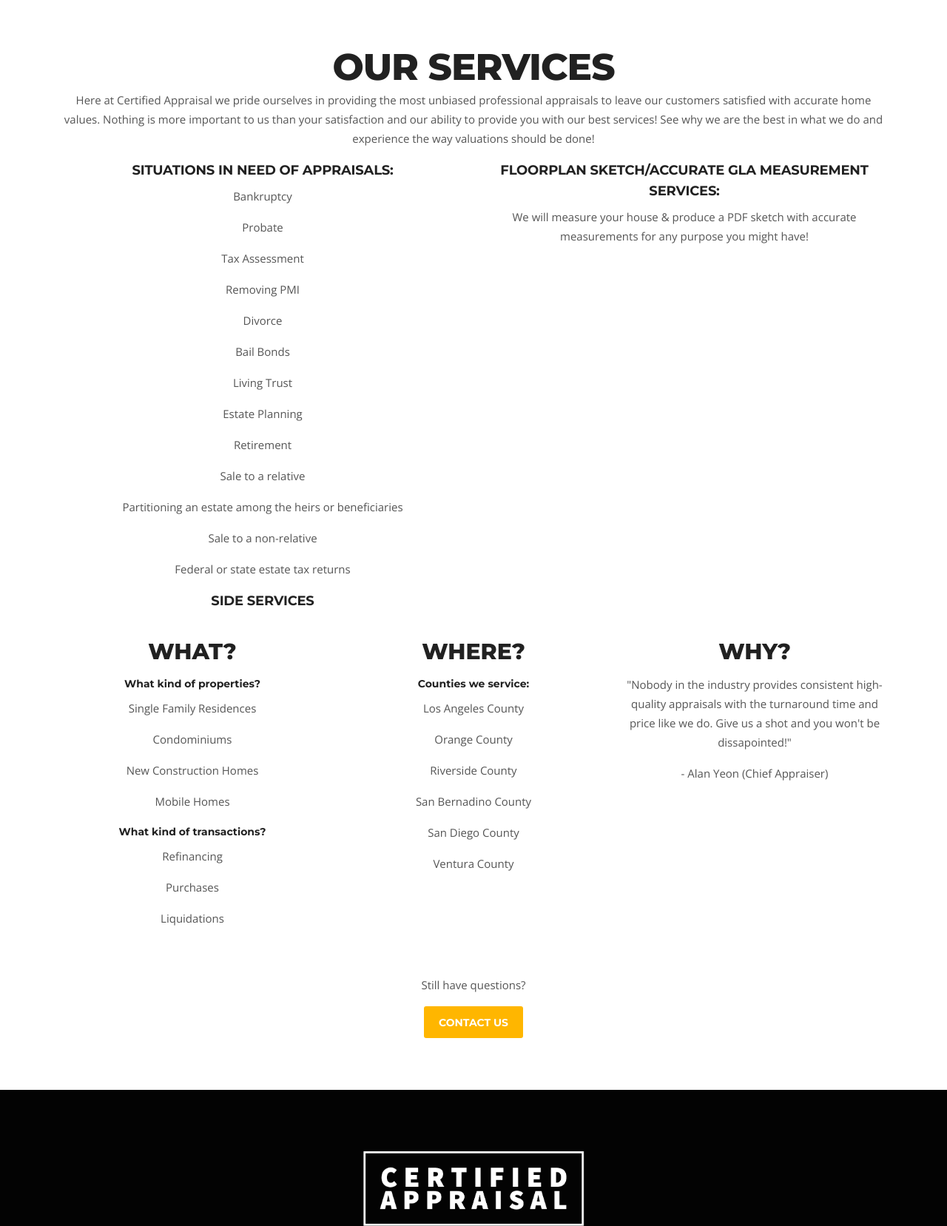
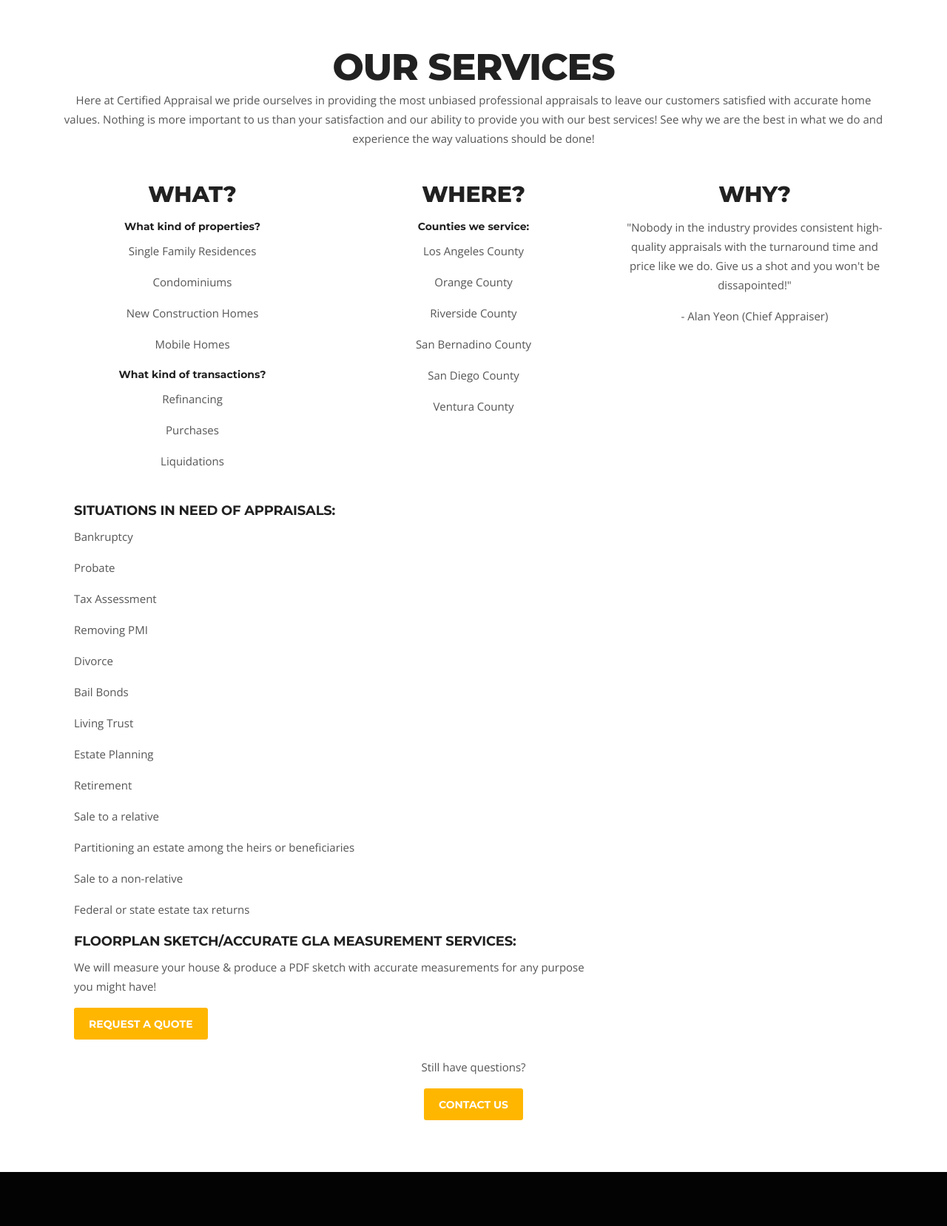
Before and after one commit to nicolasyeon/certifiedappraisal, a Django app: page /services_page in a window 1280 px wide. Shown: the part 922-2579 px from the top of the page at 74% size. Run offline with Django 3.2, Linux system fonts and the light colour scheme; some libraries are stand-ins or nearby versions.

Commit message:
Edited Templates

```diff
--- a/appraisal_app/templates/services.html
+++ b/appraisal_app/templates/services.html
@@ -149,29 +149,7 @@
               satisfaction and our ability to provide you with our best services! See why we are the best in what we do
               and experience the way valuations should be done!</p>
           </div>
-          <div class="col-6">
-            <h4>Situations in need of appraisals:</h4>
-            <p>Bankruptcy</p>
-            <p>Probate</p>
-            <p>Tax Assessment</p>
-            <p>Removing PMI</p>
-            <p>Divorce</p>
-            <p>Bail Bonds</p>
-            <p>Living Trust</p>
-            <p>Estate Planning</p>
-            <p>Retirement</p>
-            <p>Sale to a relative</p>
-            <p>Partitioning an estate among the heirs or beneficiaries</p>
-            <p>Sale to a non-relative</p>
-            <p>Federal or state estate tax returns</p>
-            <h4>Side Services</h4>
-          </div>
-          <div class="col-6">
-            <h4>Floorplan Sketch/Accurate GLA Measurement Services:</h4>
-            <p>We will measure your house & produce a PDF sketch
-              with accurate measurements for any purpose you might
-              have!</p>
-          </div>
+
         </div>
         <!--/ Title row end -->
 
@@ -208,6 +186,33 @@
           </div><!-- 1st post col end -->
         </div>
         <!--/ Content row end -->
+
+        <div class="col-12">
+          <h4>Situations in need of appraisals:</h4>
+          <p>Bankruptcy</p>
+          <p>Probate</p>
+          <p>Tax Assessment</p>
+          <p>Removing PMI</p>
+          <p>Divorce</p>
+          <p>Bail Bonds</p>
+          <p>Living Trust</p>
+          <p>Estate Planning</p>
+          <p>Retirement</p>
+          <p>Sale to a relative</p>
+          <p>Partitioning an estate among the heirs or beneficiaries</p>
+          <p>Sale to a non-relative</p>
+          <p>Federal or state estate tax returns</p>
+        </div>
+
+        <div class="col-md-8 text-center text-md-left">
+          <div class="call-to-action-text">
+            <h4>Floorplan Sketch/Accurate GLA Measurement Services:</h4>
+            <p>We will measure your house & produce a PDF sketch
+              with accurate measurements for any purpose you might
+              have!</p>
+            <a class="btn btn-primary" href="/contact_page">Request a quote</a>
+          </div>
+        </div><!-- Col end -->
 
         <div class="general-btn text-center mt-4">
           <p>Still have questions?</p>
```
Also changed, not shown: appraisal_app/templates/index.html (+5 -4 lines).
